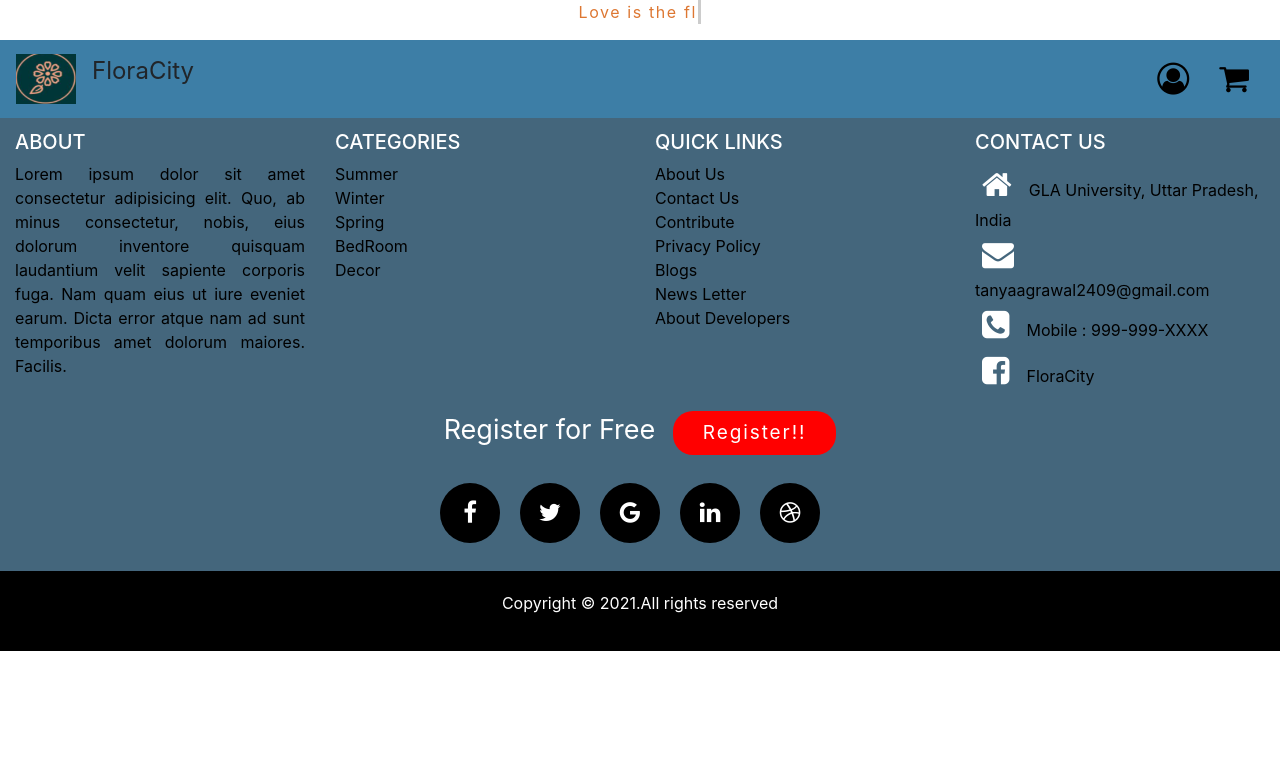
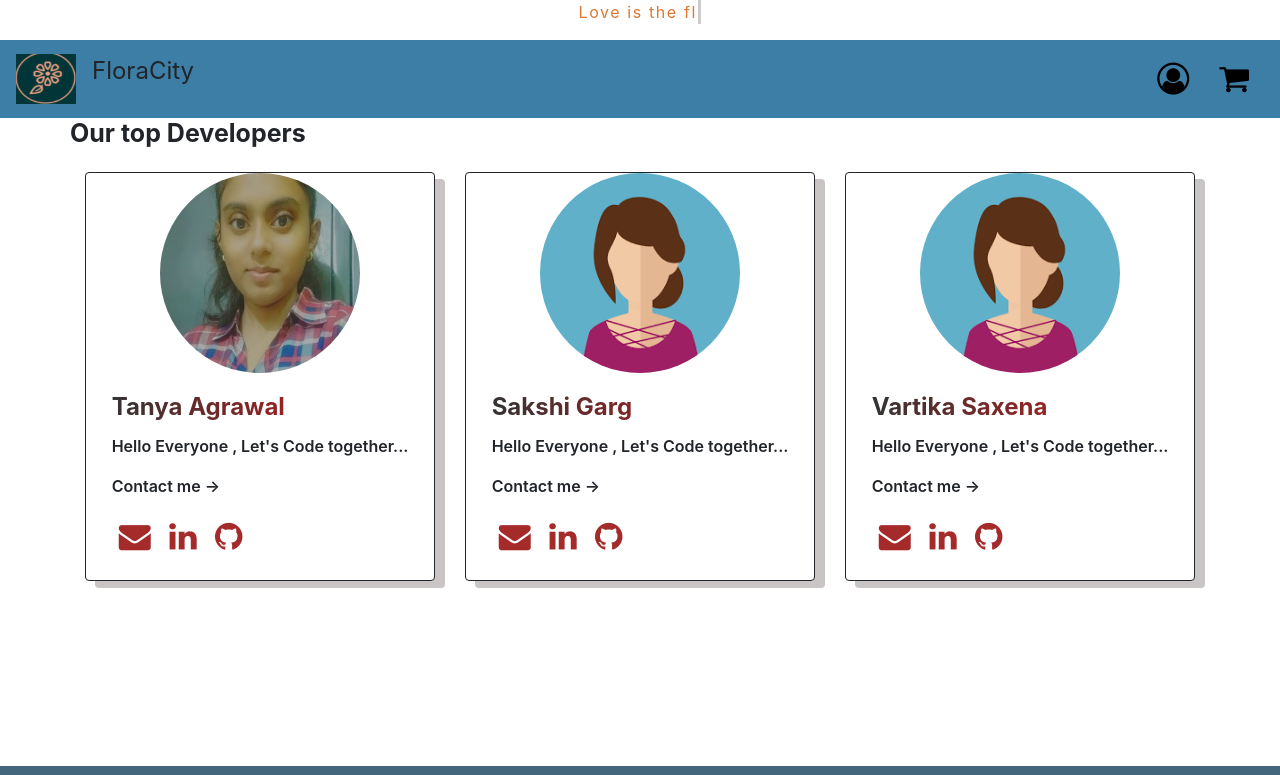
Before and after one commit to TanyaMittal31/FloraCity, a plain HTML site: page index.html in a window 1280 px wide. Shown: the top 775 px of the page. Drawn offline with nearby package versions, Linux system fonts and the light colour scheme.

Commit message:
developer section

```diff
--- a/css/footer.css
+++ b/css/footer.css
@@ -1,19 +1,13 @@
-* {
+/* * {
   margin: 0;
   padding: 0;
   box-sizing: border-box;
-}
+} */
 /* footer */
 #footer {
-  /* background-color: #26272b; */
-  /* background: linear-gradient(
-      0deg,
-      rgba(255, 255, 255, 0.12),
-      rgba(255, 255, 255, 0.12)
-    ),
-    linear-gradient(0deg, rgba(25, 10, 5, 0.32), rgba(25, 10, 5, 0.32)),
-    rgba(135, 0, 0, 0.77); */
   background-color: #44667c;
+  margin-bottom: 0;
+  margin-top: 3rem;
 }
 .footer {
   justify-content: space-between;
--- a/css/style.css
+++ b/css/style.css
@@ -1,3 +1,4 @@
+/* @import url("../css/footer.css"); */
 * {
   margin: 0;
   padding: 0;
@@ -83,3 +84,57 @@
   left: 2.5rem;
   height: 35%;
 }
+
+
+/* Developers */
+.developers{
+  width: 100%;
+  height: 75vh;
+}
+
+.head h3{
+  font-size: 25px;
+  font-weight: bold;
+  margin-bottom: 1.5rem;
+}
+
+.card
+{
+  height: 100%;
+  width: 100%;
+  border: 1px solid;
+  box-shadow: 10px 7px rgb(201, 197, 197);
+  /* border-top-left-radius:50%; */
+  /* border-top-right-radius:50%; */
+  justify-content: center;
+  align-items: center;
+}
+
+.card:hover{
+  transform: scale(1.1);
+}
+.card img{
+  height: 200px;
+  width: 200px;
+
+}
+
+.card-title{
+  font-weight: bold;
+  background: -webkit-linear-gradient(to right, #333333, #dd1818);
+  background: linear-gradient(to right, #333333, #dd1818);
+-webkit-background-clip: text;
+  -webkit-text-fill-color:transparent;
+}
+
+.card-text{
+  font-weight: 600;
+}
+.card .fa{
+  color: brown;
+  font-size: 2rem;
+}
+
+.card .fa:hover{
+  color: burlywood;
+}
--- a/index.html
+++ b/index.html
@@ -3,6 +3,8 @@
 
 <head>
   <meta charset="UTF-8" />
+  <meta name="keywords" content="FloraCity , Flowers seller , best e-commerce" />
+  <meta name="author" content="Sakshi , Tanya , Vartika" />
   <meta http-equiv="X-UA-Compatible" content="IE=edge" />
   <meta name="viewport" content="width=device-width, initial-scale=1.0" />
   <title>FloraCity</title>
@@ -100,6 +102,56 @@
     </div>
   -->
 
+<!-- Developers -->
+<section id="developers">
+  <div class="container developers">
+    <div class="row head">
+      <h3>Our top Developers</h3>
+    </div>
+    <div class="row content">
+      <div class="col-md-4 col-lg-4 col-sm-12">
+        <div class="card">
+          <img class="card-img-top rounded-circle" src="./assets/tt.png" alt="Tanya Agrawal">
+          <div class="card-body">
+            <h4 class="card-title">Tanya Agrawal</h4>
+            <p class="card-text">Hello Everyone , Let's Code together...</p>
+            <p class="card-text">Contact me -></p>
+            <a href="mailto:tanyaagrawal2409@gmail.com"><i class="fa fa-envelope" aria-hidden="true"></i></a>
+            <a href="https://www.linkedin.com/in/tanya-agrawal-2a53981b4/" target="_blank"><i class="fa fa-linkedin" aria-hidden="true"></i></a>
+            <a href="https://github.com/TanyaMittal31" target="_blank"><i class="fa fa-github" aria-hidden="true"></i></a>
+          </div>
+        </div>
+      </div>
+      <div class="col-md-4 col-lg-4 col-sm-12">
+        <div class="card">
+          <img class="card-img-top rounded-circle" src="./assets/profile1.png" alt="Sakshi Garg">
+          <div class="card-body">
+            <h4 class="card-title">Sakshi Garg</h4>
+            <p class="card-text">Hello Everyone , Let's Code together...</p>
+            <p class="card-text">Contact me -></p>
+            <a href="mailto:tanyaagrawal2409@gmail.com"><i class="fa fa-envelope" aria-hidden="true"></i></a>
+            <a href="https://www.linkedin.com/in/tanya-agrawal-2a53981b4/" target="_blank"><i class="fa fa-linkedin" aria-hidden="true"></i></a>
+            <a href="https://github.com/TanyaMittal31" target="_blank"><i class="fa fa-github" aria-hidden="true"></i></a>
+          </div>
+        </div>
+      </div>
+      <div class="col-md-4 col-lg-4 col-sm-12">
+        <div class="card">
+          <img class="card-img-top rounded-circle" src="./assets/profile1.png" alt="Vartika Saxena">
+          <div class="card-body">
+            <h4 class="card-title">Vartika Saxena</h4>
+            <p class="card-text">Hello Everyone , Let's Code together...</p>
+            <p class="card-text">Contact me -></p>
+            <a href="mailto:tanyaagrawal2409@gmail.com"><i class="fa fa-envelope" aria-hidden="true"></i></a>
+            <a href="https://www.linkedin.com/in/tanya-agrawal-2a53981b4/" target="_blank"><i class="fa fa-linkedin" aria-hidden="true"></i></a>
+            <a href="https://github.com/TanyaMittal31" target="_blank"><i class="fa fa-github" aria-hidden="true"></i></a>
+          </div>
+        </div>
+      </div>
+    </div>
+  </div>
+</section>
+
   <!-- footer -->
   <section id="footer">
     <div class="container-fluid">
```
Also changed, not shown: assets/profile1.png (added), assets/tt.png (added), 1 other file.
